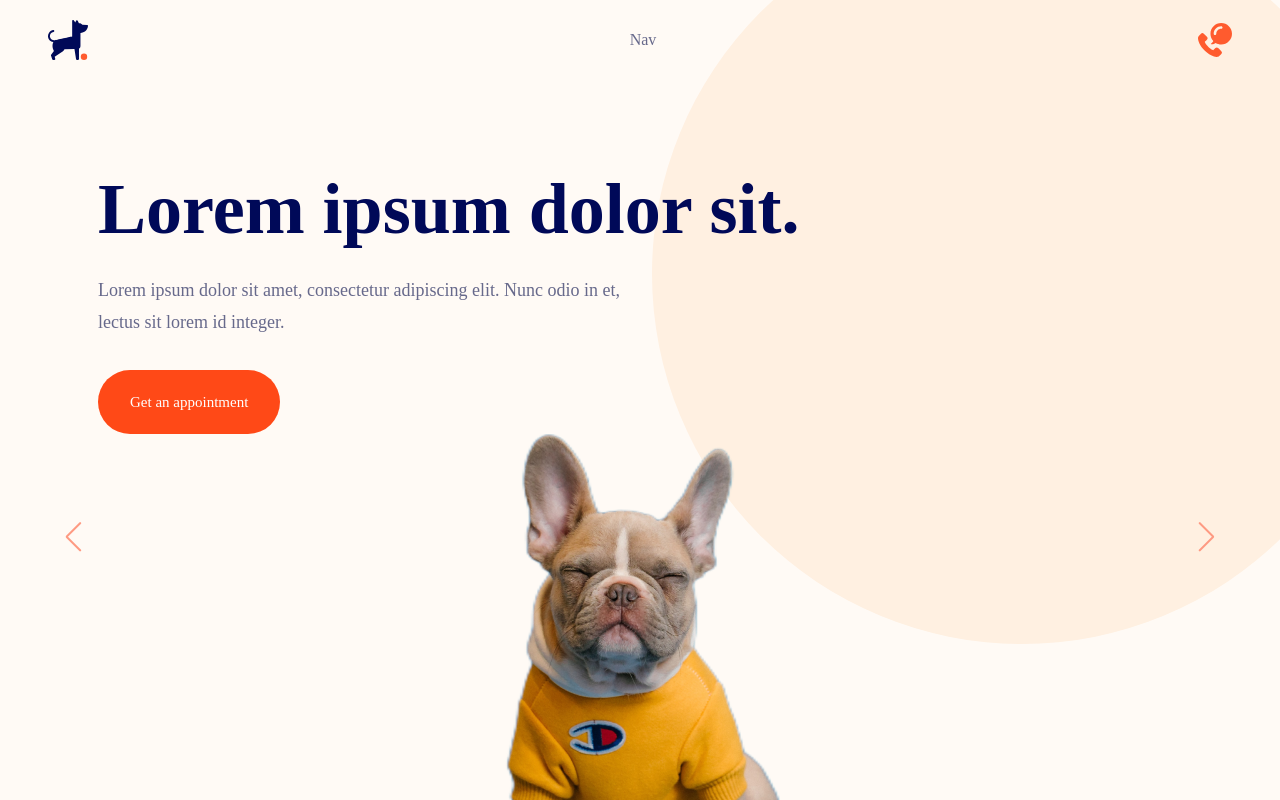
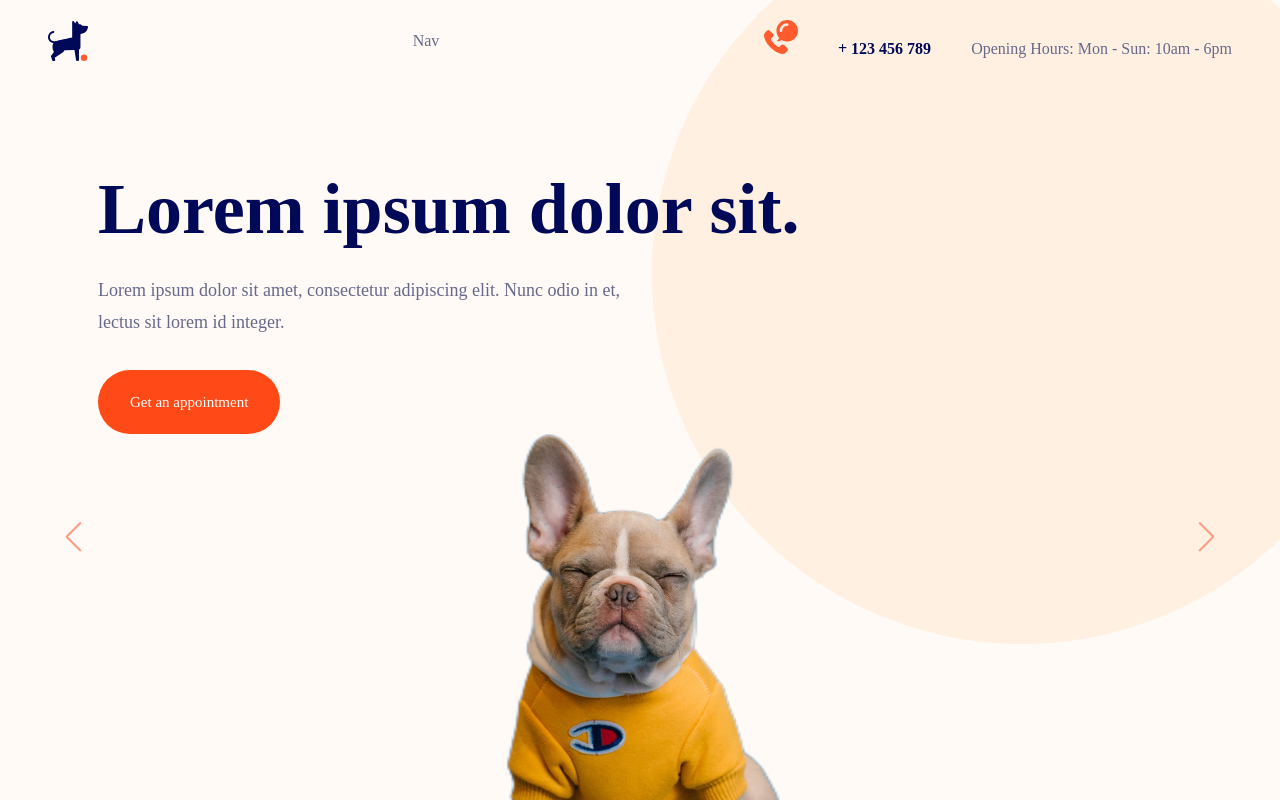
Before and after one commit to zablon-oigo/aws-route53-failover-routing, a React (Vite) app: page / in a window 1280 px wide. Shown: the top 800 px of the page. Built offline with nearby package versions, Linux system fonts and the light colour scheme.

Commit message:
Add context info

```diff
--- a/src/components/Program.jsx
+++ b/src/components/Program.jsx
@@ -3,6 +3,15 @@ export default function Program() {
   return (
     <div className="flex items-baseline justify-end lg:gap-x-10">
                 <img src={PhoneIcon} alt="" className="w-[28px] h-[28px] lg:w-[34px] lg:h-[34px]" />
+                <div className="lg:test-[23px] text-blue font-extrabold ">+ 123 456 789 </div>
+                <div className="">
+                  <p className="hidden lg:flex">
+                    Opening Hours: Mon - Sun: 10am - 6pm
+                  </p>
+                  <p className="text-right lg:hidden">
+                    Opening Hours: Mon - Sun: 10am - 6pm
+                  </p>
+                </div>
     </div>
   )
 }
```
